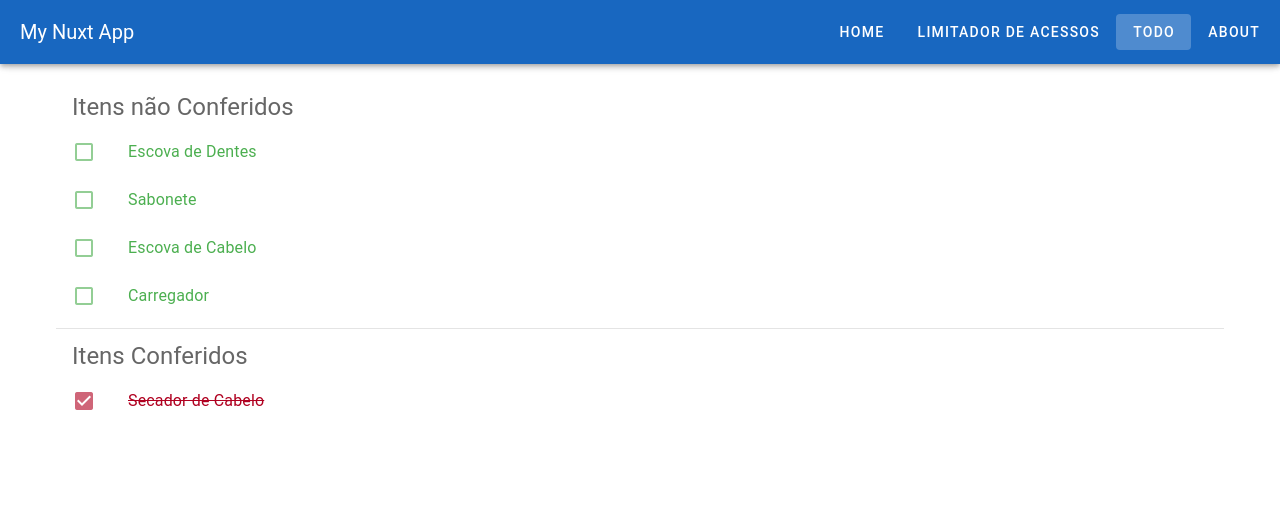
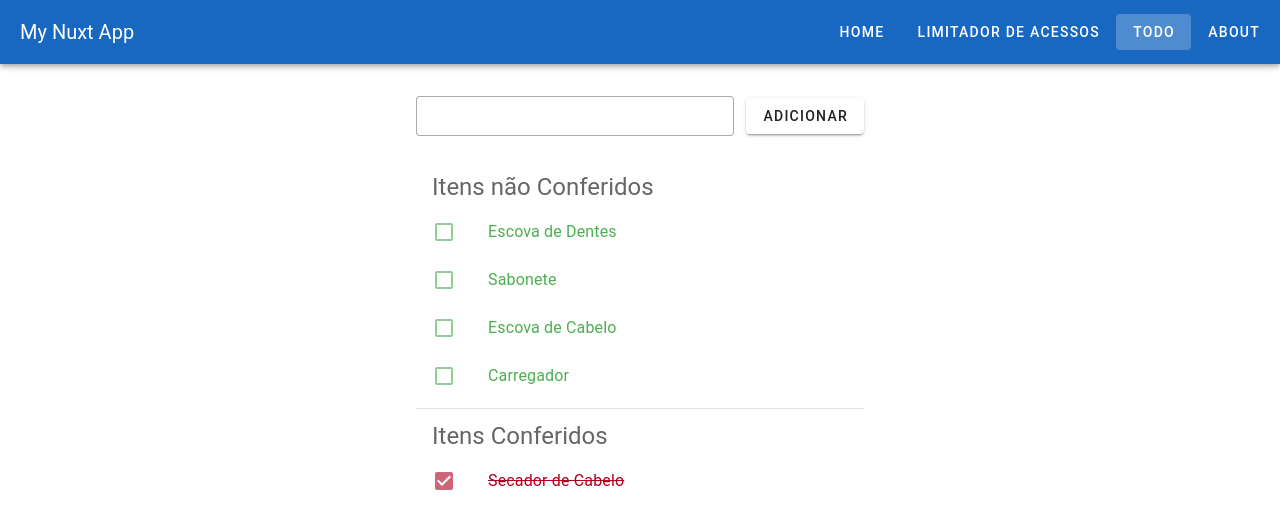
Before and after one commit to betogroo/nuxt-base, a Nuxt app: page /todo in a window 1280 px wide. Shown: the top 528 px of the page. Built offline with nearby package versions, Linux system fonts and the light colour scheme.

Commit message:
feat: add form

```diff
--- a/app/pages/todo.vue
+++ b/app/pages/todo.vue
@@ -2,7 +2,15 @@
   const { checkedList, uncheckedList, toggleCheck } = useTodo()
 </script>
 <template>
-  <div>
+  <v-container max-width="480">
+    <v-form class="d-flex align-center justify-space-around ga-3 mb-6">
+      <v-text-field
+        density="compact"
+        :hide-details="true"
+        variant="outlined"
+      />
+      <v-btn>Adicionar</v-btn>
+    </v-form>
     <TodoList
       v-if="uncheckedList.length"
       :list="uncheckedList"
@@ -11,7 +19,7 @@
     />
     <h1
       v-else
-      class="text-h5"
+      class="text-subtitle-1"
     >
       Todos os itens já foram conferidos
     </h1>
@@ -23,5 +31,5 @@
         @item-click="toggleCheck"
       />
     </div>
-  </div>
+  </v-container>
 </template>
```
